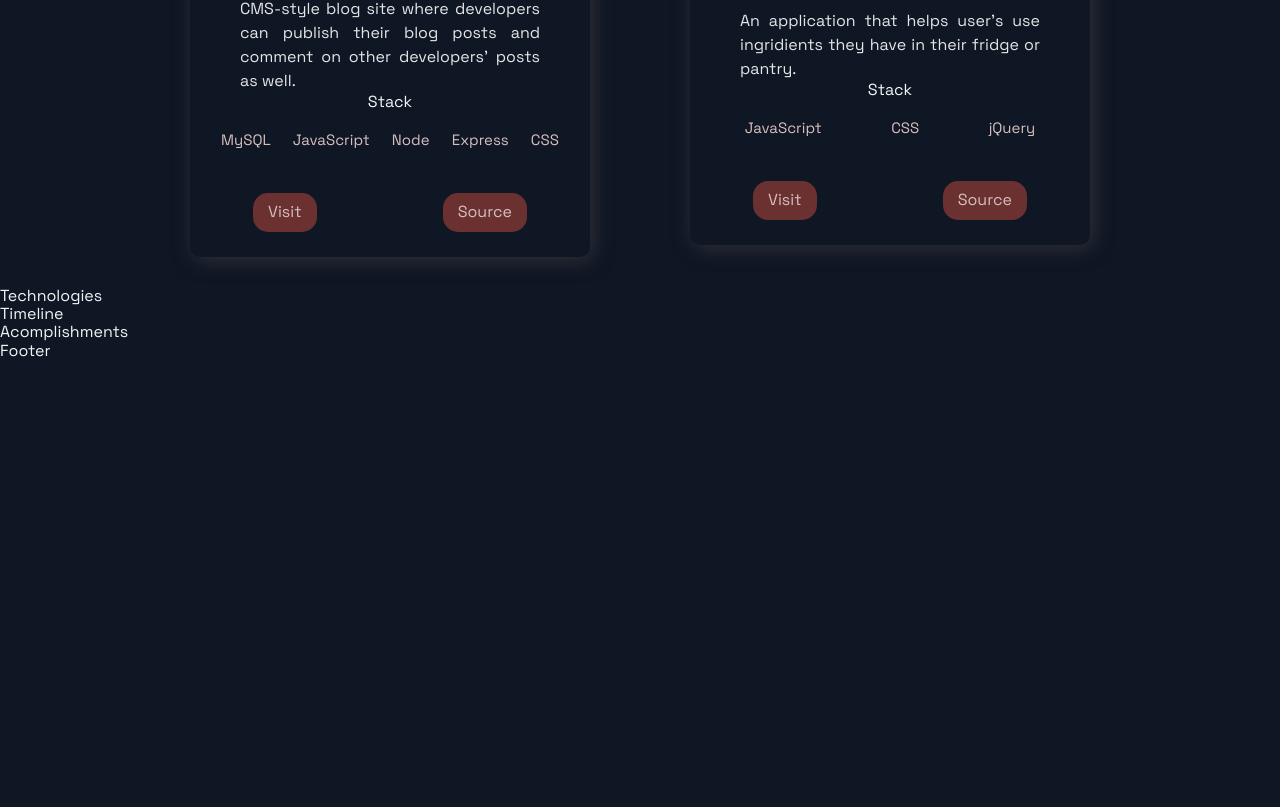
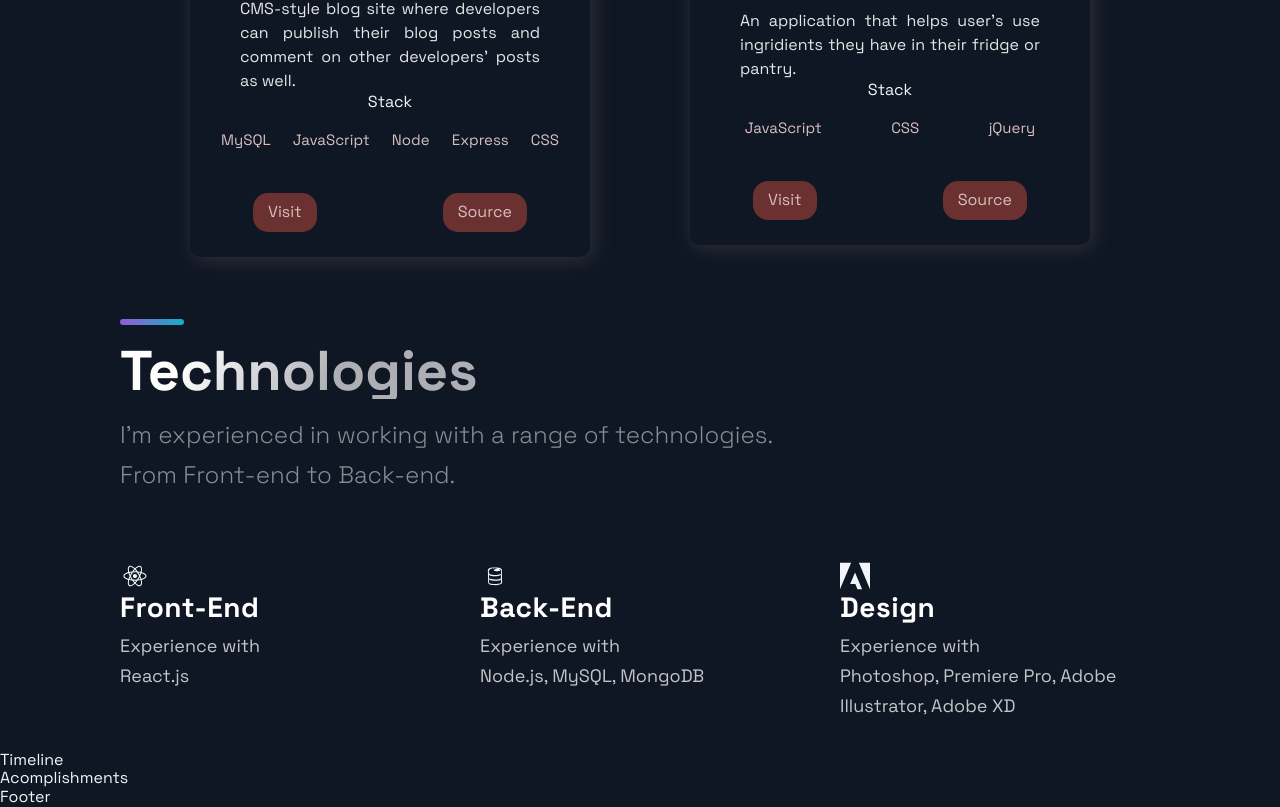
Before and after one commit to Darolo13/portfolio-darolo, a Next.js app: page / in a window 1280 px wide. Shown: the part 2032-2839 px from the top of the page. Before the commit the page ends 2393 px from the top, so only its background shows below. Built offline with nearby package versions, Linux system fonts and the light colour scheme.

Commit message:
Technologies section

```diff
--- a/src/components/Technologies/Technologies.js
+++ b/src/components/Technologies/Technologies.js
@@ -1,12 +1,41 @@
 import React from 'react';
 import { DiFirebase, DiReact, DiZend } from 'react-icons/di';
+import { SiAdobe } from 'react-icons/si';
 import { Section, SectionDivider, SectionText, SectionTitle } from '../../styles/GlobalComponents';
 import { List, ListContainer, ListItem, ListParagraph, ListTitle } from './TechnologiesStyles';
 
 const Technologies = () =>  (
-  <div>
-    Technologies
-  </div>
+  <Section id="tech">
+    <SectionDivider />
+    <br />
+    <SectionTitle>Technologies</SectionTitle>
+    <SectionText>
+      I'm experienced in working with a range of technologies. <br /> From Front-end to Back-end.
+    </SectionText>
+    <List>
+      <ListItem>
+        <DiReact size="3rem" />
+        <ListContainer>
+          <ListTitle>Front-End</ListTitle>
+          <ListParagraph>Experience with <br /> React.js</ListParagraph>
+        </ListContainer>
+      </ListItem>
+        <ListItem>
+        <DiFirebase size="3rem" />
+        <ListContainer>
+          <ListTitle>Back-End</ListTitle>
+          <ListParagraph>Experience with <br /> Node.js, MySQL, MongoDB</ListParagraph>
+        </ListContainer>
+      </ListItem>
+      <ListItem>
+        <SiAdobe size="3rem" />
+        <ListContainer>
+          <ListTitle>Design</ListTitle>
+          <ListParagraph>Experience with <br /> Photoshop, Premiere Pro, Adobe Illustrator, Adobe XD</ListParagraph>
+        </ListContainer>
+      </ListItem>
+    </List>
+  </Section>
 );
 
 export default Technologies;
```
